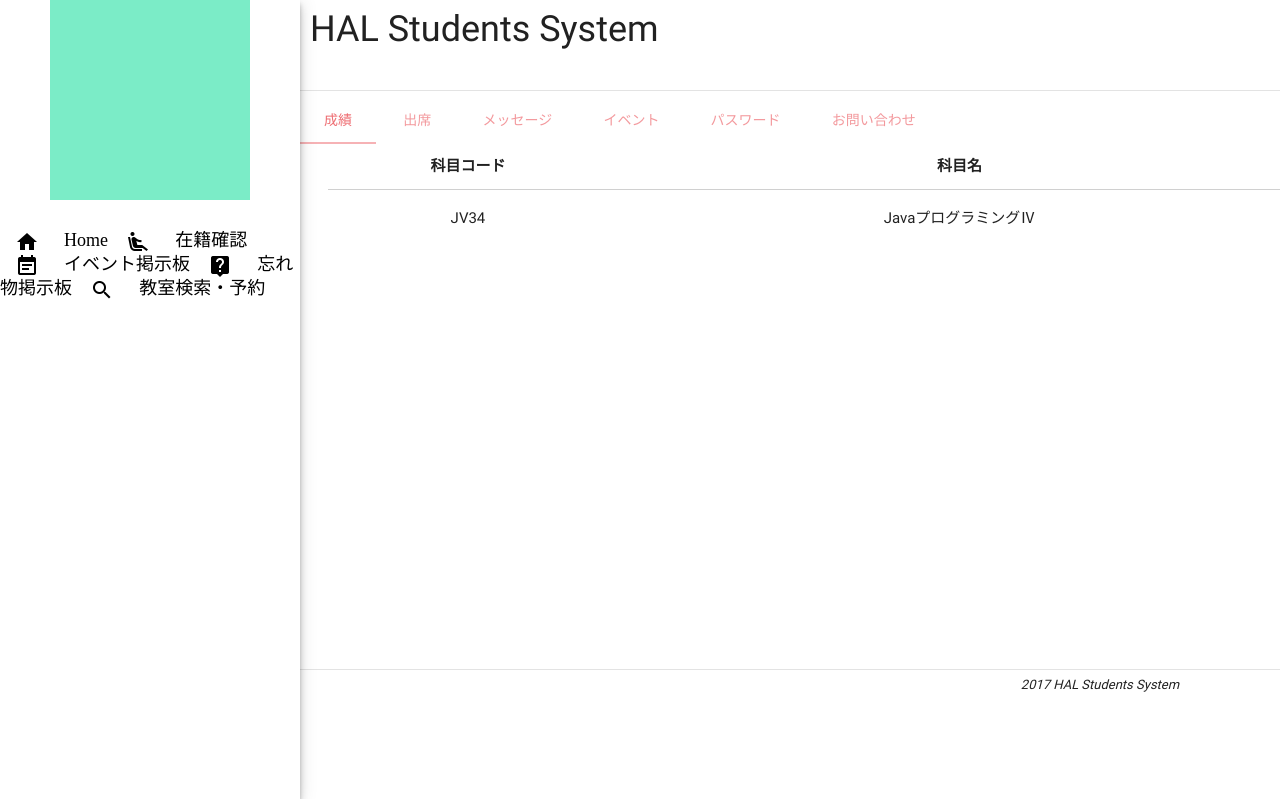
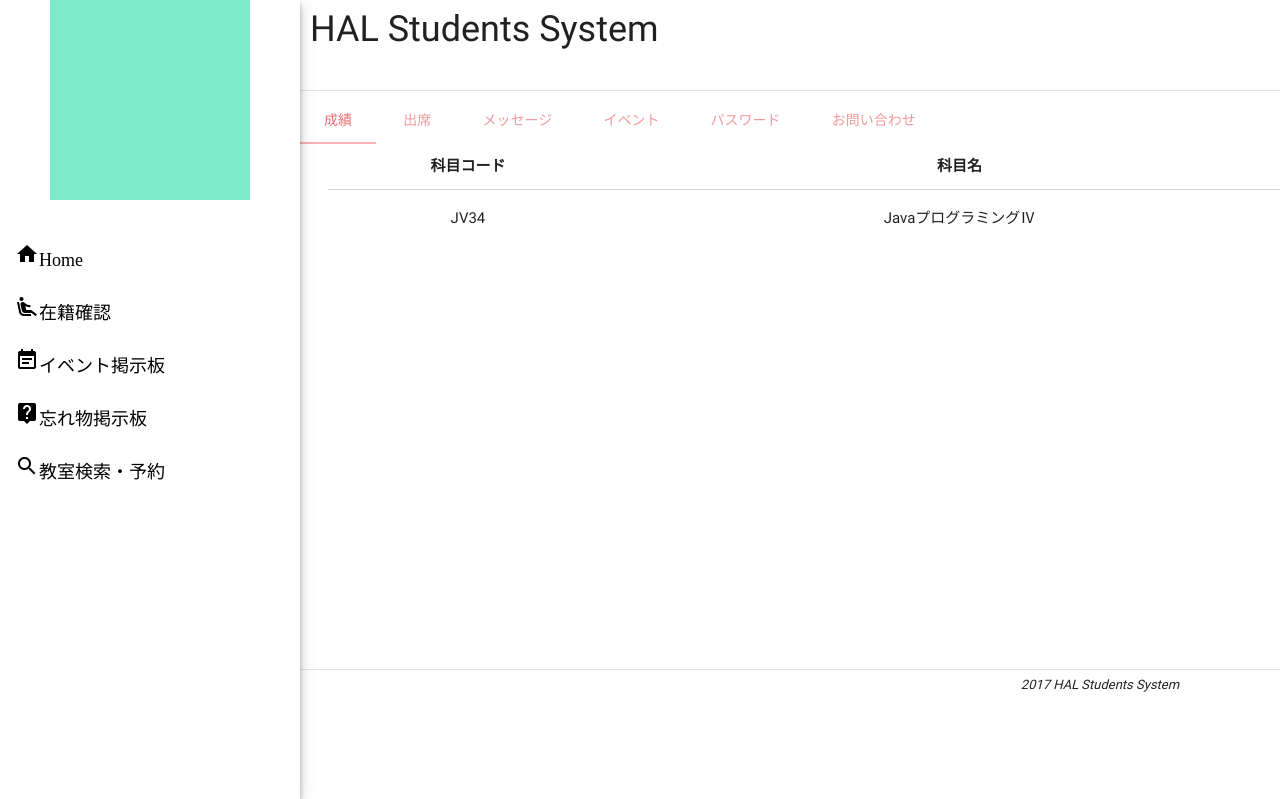
Before and after one commit to hiroki-otsu/HalStidentWorks, a PHP site: page /home.php in a window 1280 px wide; the page is wider, and only the part inside the window is pictured. Shown: the top 799 px of that part. Run offline with PHP 8.4, Linux system fonts and the light colour scheme.

```diff
--- a/web/home.php
+++ b/web/home.php
@@ -18,11 +18,11 @@
     </div>
     <div id="menu">
       <ul>
-        <li class="menu-bar"><a href="home.php"><img src="image/icon/ic_home_black_24dp_1x.png" width="24" height="24" alt="home"/>Home</a></li>
-        <li class="menu-bar"><a href="enrollment.php"><img src="image/icon/ic_airline_seat_recline_extra_black_24dp_1x.png" width="24" height="24" alt="座席確認"/>在籍確認</a></li>
-        <li class="menu-bar"><a href="events.php"><img src="image/icon/ic_event_note_black_24dp_1x.png" width="24" height="24" alt="イベント掲示板"/>イベント掲示板</a></li>
-        <li class="menu-bar"><a href="lost_article.php"><img src="image/icon/ic_live_help_black_24dp_1x.png" width="24" height="24" alt="忘れ物掲示板"/>忘れ物掲示板</a></li>
-        <li class="menu-bar"><a href="classroom.php"><img src="image/icon/ic_search_black_24dp_1x.png" width="24" height="24" alt="教室予約"/>教室検索・予約</a></li>
+        <li class="menubar"><a href="home.php"><img src="image/icon/ic_home_black_24dp_1x.png" width="24" height="24" alt="home"/>Home</a></li>
+        <li class="menubar"><a href="enrollment.php"><img src="image/icon/ic_airline_seat_recline_extra_black_24dp_1x.png" width="24" height="24" alt="座席確認"/>在籍確認</a></li>
+        <li class="menubar"><a href="events.php"><img src="image/icon/ic_event_note_black_24dp_1x.png" width="24" height="24" alt="イベント掲示板"/>イベント掲示板</a></li>
+        <li class="menubar"><a href="lost_article.php"><img src="image/icon/ic_live_help_black_24dp_1x.png" width="24" height="24" alt="忘れ物掲示板"/>忘れ物掲示板</a></li>
+        <li class="menubar"><a href="classroom.php"><img src="image/icon/ic_search_black_24dp_1x.png" width="24" height="24" alt="教室予約"/>教室検索・予約</a></li>
       </ul>
     </div>
   </div>
```
